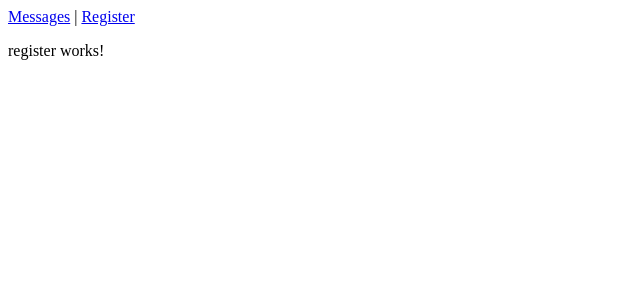
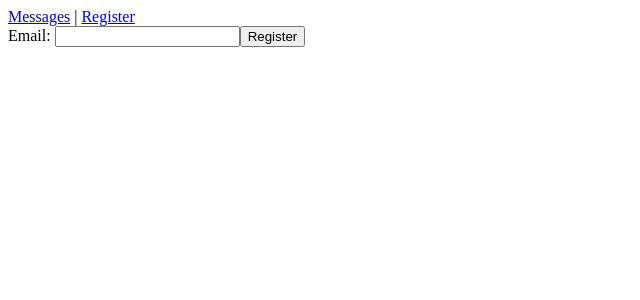
Before and after one commit to wesley-brown/messaging-app-client, an Angular app: page /register in a window 1280 px wide. Shown: the top 300 px of the page, without its empty margins (0-640 px from the left). Built offline with nearby package versions, Linux system fonts and the light colour scheme.

Commit message:
Allow Registration of New Users
Create a form that allows a new user to be registered with a MessagingApp
server.

```diff
--- /dev/null
+++ b/src/app/users/add-user-request.ts
@@ -0,0 +1,7 @@
+export class AddUserRequest {
+  email: string;
+
+  constructor(email: string) {
+    this.email = email;
+  }
+}
--- a/src/app/users/register/register.component.html
+++ b/src/app/users/register/register.component.html
@@ -1 +1,7 @@
-<p>register works!</p>
+<form [formGroup]="registerForm" (ngSubmit)="onSubmit(registerForm.value)">
+  <label for="email">
+    Email:
+  </label>
+  <input id="email" type="text" formControlName="email">
+  <button type="submit">Register</button>
+</form>
--- a/src/app/users/register/register.component.ts
+++ b/src/app/users/register/register.component.ts
@@ -1,4 +1,8 @@
 import { Component, OnInit } from '@angular/core';
+import { FormBuilder, FormGroup } from '@angular/forms';
+
+import { UsersService } from '../users.service';
+import { AddUserRequest } from '../add-user-request';
 
 @Component({
   selector: 'app-register',
@@ -6,10 +10,25 @@ import { Component, OnInit } from '@angular/core';
   styleUrls: ['./register.component.css']
 })
 export class RegisterComponent implements OnInit {
+  registerForm: FormGroup;
 
-  constructor() { }
+  constructor(
+    private usersService: UsersService,
+    private formBuilder: FormBuilder
+  ) {
+    this.registerForm = this.formBuilder.group({
+      email: ''
+    });
+   }
 
   ngOnInit(): void {
   }
 
+  onSubmit(formData): void {
+    const addUserRequest = new AddUserRequest(formData.email);
+    this.usersService.addUser(addUserRequest).subscribe(data => {
+
+    });
+  }
+
 }
--- a/src/app/users/users.module.ts
+++ b/src/app/users/users.module.ts
@@ -1,5 +1,6 @@
 import { NgModule } from '@angular/core';
 import { CommonModule } from '@angular/common';
+import { ReactiveFormsModule } from '@angular/forms';
 
 import { UserDisplayComponent } from './user-display/user-display.component';
 import { UserListComponent } from './user-list/user-list.component';
@@ -8,7 +9,8 @@ import { RegisterComponent } from './register/register.component';
 @NgModule({
   declarations: [UserDisplayComponent, UserListComponent, RegisterComponent],
   imports: [
-    CommonModule
+    CommonModule,
+    ReactiveFormsModule
   ],
   exports: [UserListComponent]
 })
--- a/src/app/users/users.service.ts
+++ b/src/app/users/users.service.ts
@@ -4,6 +4,7 @@ import { environment } from '../../environments/environment';
 import { Observable } from 'rxjs';
 
 import { User } from './user';
+import { AddUserRequest } from './add-user-request';
 
 @Injectable({
   providedIn: 'root'
@@ -16,4 +17,12 @@ export class UsersService {
   users(): Observable<User[]> {
     return this.http.get<User[]>(this.usersUrl);
   }
+
+  /**
+   * Add a new user.
+   * @param user The user to add.
+   */
+  addUser(addUserRequest: AddUserRequest): Observable<User> {
+    return this.http.post<User>(this.usersUrl, addUserRequest);
+  }
 }
```
